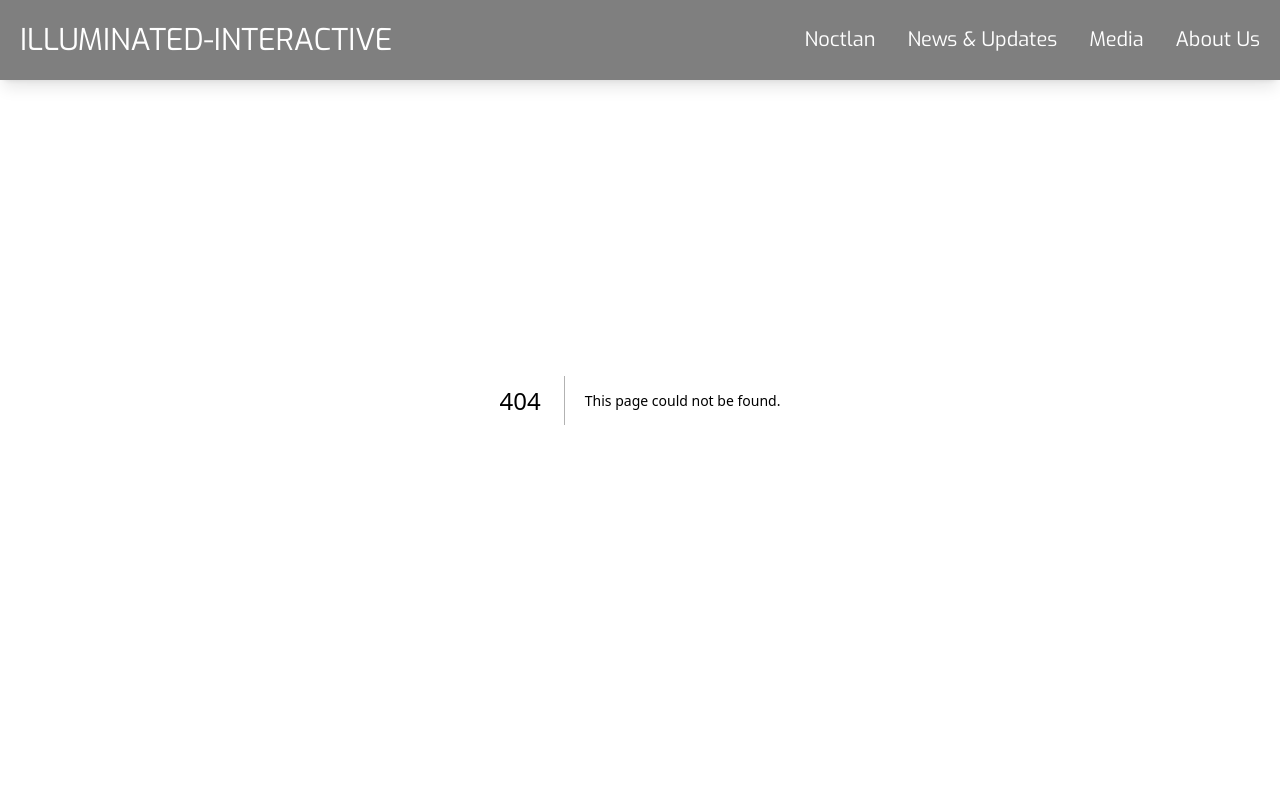
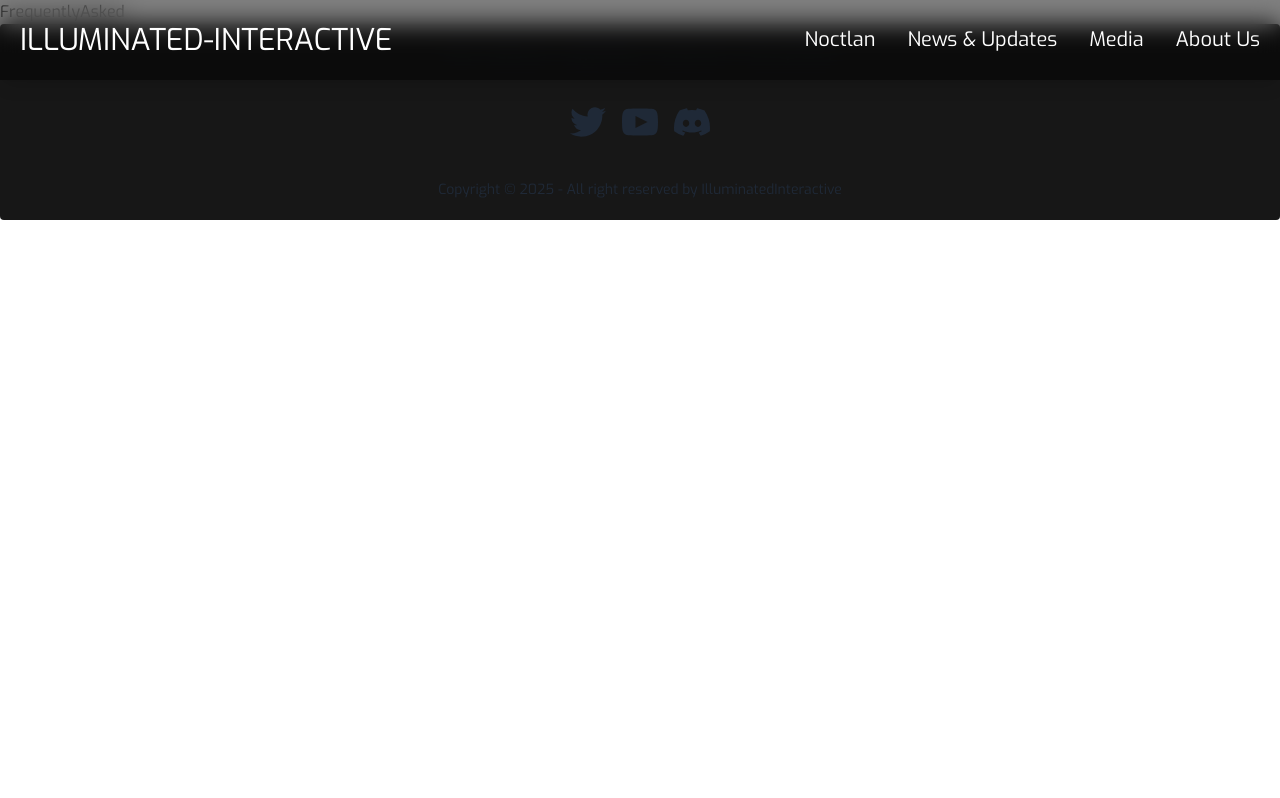
Before and after one commit to Smileatmaxi/illuminatedinteractive.com, a Next.js app: page /frequently-asked in a window 1280 px wide. Before the commit this address had no page. Shown: the top 798 px of the page. Built offline with nearby package versions, Linux system fonts and the light colour scheme.

Commit message:
feat: Introducting new page / FAQ

```diff
--- /dev/null
+++ b/app/frequently-asked/page.tsx
@@ -0,0 +1,8 @@
+import React from 'react'
+
+const FrequentlyAsked = () => {
+    return (
+        <div>FrequentlyAsked</div>
+    )
+}
+export default FrequentlyAsked
```
